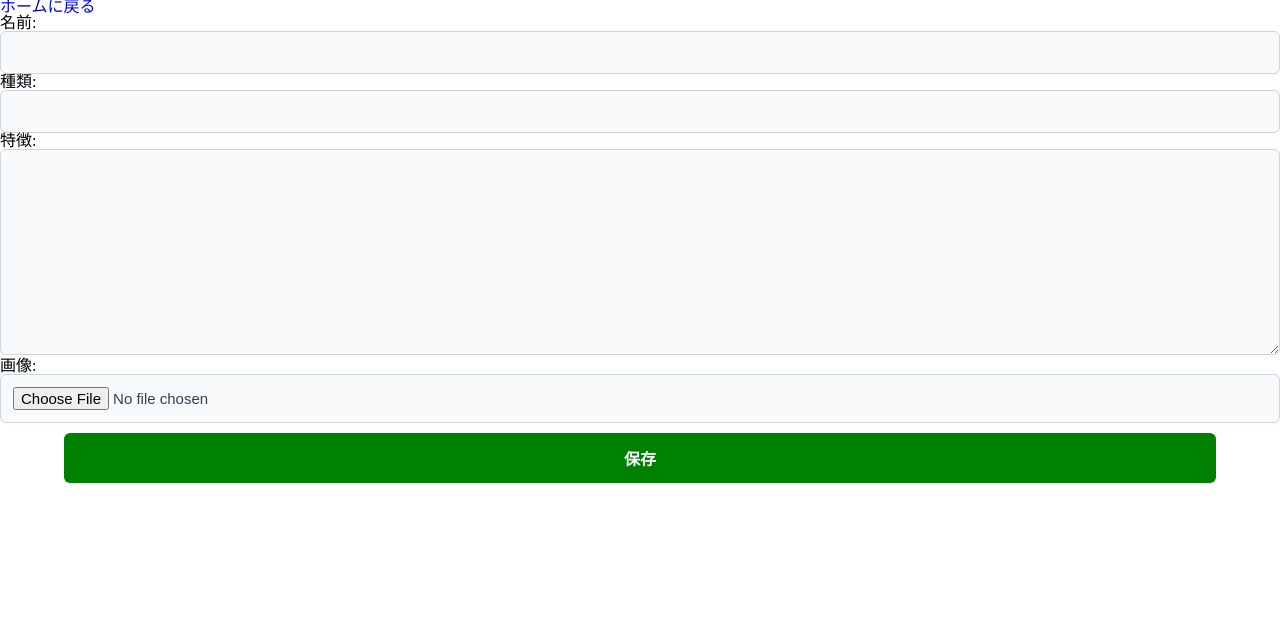
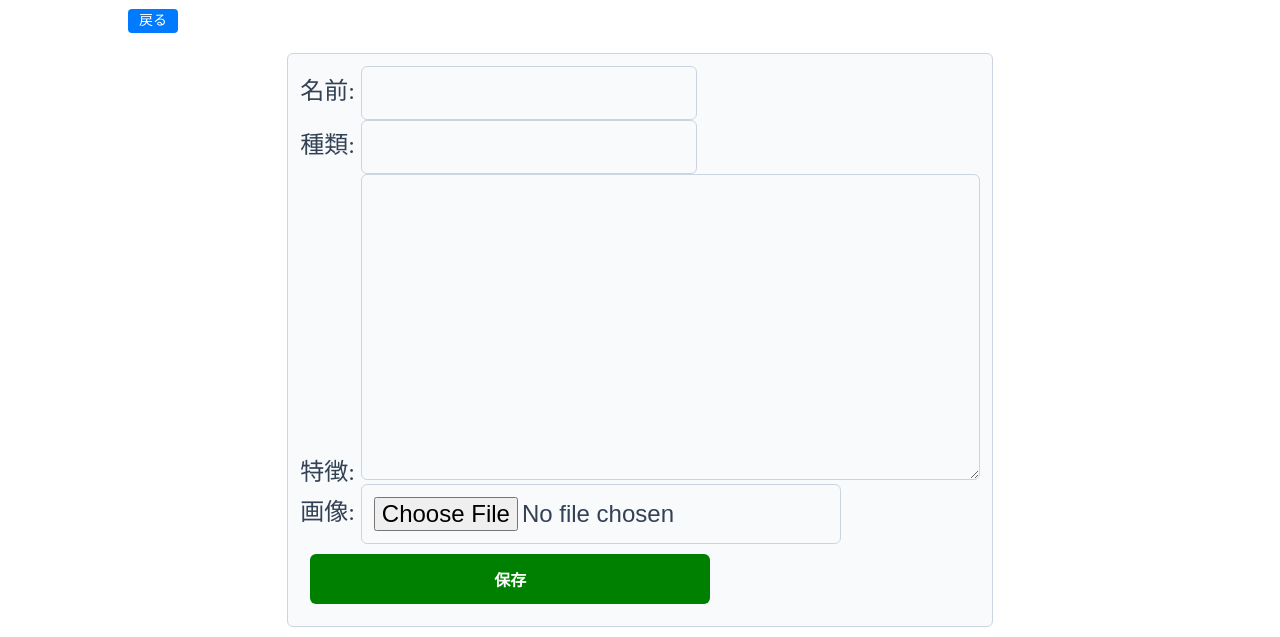
Before and after one commit to rookie-shinichi-returns/norikofarm, a Django app: page /plants/new/ in a window 1280 px wide. Shown: the part 301-938 px from the top of the page. Before the commit the page ends 784 px from the top, so only its background shows below. Run offline with Django 5.2, Linux system fonts and the light colour scheme; the visitor is signed in with stand-in values (Sample User, id 1).

Commit message:
css 変更

```diff
--- a/plant/templates/plant/plants_new.html
+++ b/plant/templates/plant/plants_new.html
@@ -2,9 +2,9 @@
 
 {% block content %}
 
-<div class="form-container">
-    <a href="{% url 'plant:index' %}">ホームに戻る</a>
-    <form action="{% url 'plant:plants_new' %}" method="post" enctype="multipart/form-data">
+<div class="newform-container">
+    <a href="{% url 'plant:index' %}">戻る</a>
+    <form action="{% url 'plant:plants_new' %}" method="post" enctype="multipart/form-data" class="form-control">
         {% csrf_token %}
         {{ form.non_field_errors }}
         {% for field in form %}
--- a/static/css/style.css
+++ b/static/css/style.css
@@ -318,10 +326,12 @@ button:hover {
 /* 入力フィールドの標準化 */
 .form-control {
     width: 100%;
+    max-width:fit-content;
+    margin: auto;
     padding: 12px;
     border: 1px solid #cbd5e1;
     border-radius: 6px;
-    font-size: 15px;
+    font-size: clamp(0.75rem, 0.477rem + 1.36vw, 1.5rem);
     color: #334155;
     background-color: #f8fafc;
     transition: border-color 0.2s, background-color 0.2s;
@@ -412,7 +423,8 @@ button:hover {
 .btn-responsive {
     display: block;
     width: 90%;
-    margin: 10px auto;
+    max-width: 400px;
+    margin: 10px;
     padding: 13px;
     font-size: 16px;
     font-weight: bold;
@@ -426,3 +438,28 @@ button:hover {
 .btn-responsive:hover {
     background-color: #0f172a;
 }
+/*
+.btn-delete {
+    display: block;
+    width: 40px;
+}
+*/
+.newform-container {
+    width: 80%;
+    margin-left: auto;
+    margin-right: auto;
+    padding: 10px;
+}
+
+.newform-container a {
+    display: block;
+    background-color: #007bff;
+    margin-bottom: 20px;
+    padding: 5px;
+    width: 40px;
+    font-size: 14px;
+    color: white;
+    text-align: center;
+    border: none;
+    border-radius: 4px;
+}
```
Also changed, not shown: other parts of static/css/style.css (+21 -12 lines).
